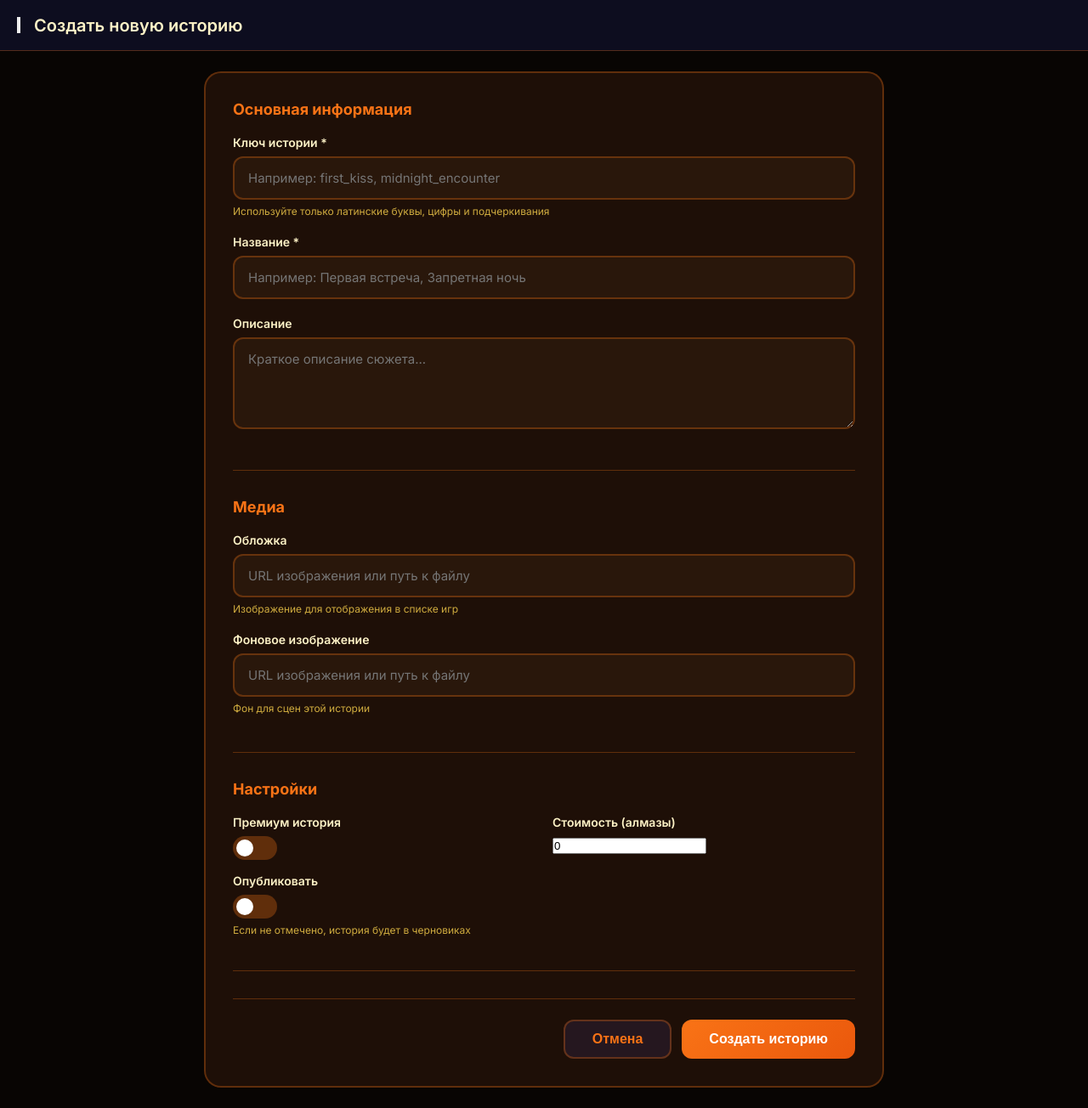
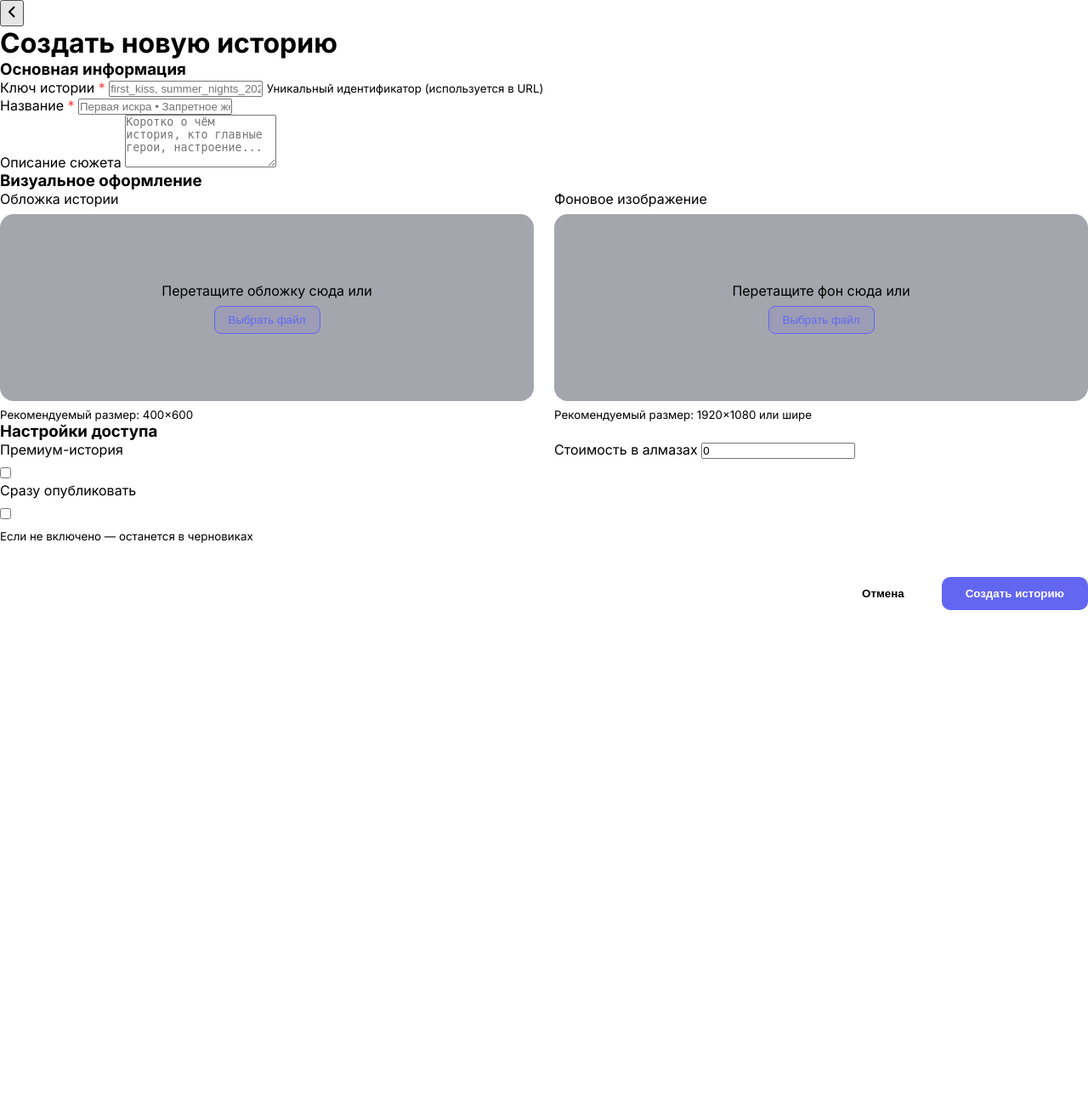
Before and after one commit to KalbinVV/visualnov, a Flask app: template templates/admin/story_create.html in a window 1280 px wide. Shown: the whole page at 85% size. After the commit the page ends 718 px from the top, so only its background shows below. Run offline with Flask 3, Linux system fonts and the light colour scheme; the template is opened without the code that fills it, so the values that code supplies are empty; some libraries are stand-ins or nearby versions.

Commit message:
Fixes of story_create

```diff
--- a/database.py
+++ b/database.py
@@ -156,6 +156,7 @@ class Story(Base):
     author: Mapped[Optional["User"]] = relationship("User", back_populates="authored_stories")
     chapters: Mapped[List["Chapter"]] = relationship("Chapter", back_populates="story", cascade="all, delete-orphan")
     story_characters: Mapped[List["StoryCharacter"]] = relationship("StoryCharacter", back_populates="story", cascade="all, delete-orphan")
+
 
 
 class Chapter(Base):
--- a/templates/admin/story_create.html
+++ b/templates/admin/story_create.html
@@ -4,97 +4,118 @@
 
 {% block content %}
 <div class="admin-container">
-  <!-- Верхняя панель -->
   <div class="top-bar">
     <div class="top-left">
-      <button class="icon-btn" onclick="window.location.href='/admin/stories'">
-        <svg class="icon" viewBox="0 0 24 24">
-          <path d="M15 18l-6-6 6-6"/>
+      <button class="icon-btn back-btn" onclick="window.location.href='/admin/stories'">
+        <svg viewBox="0 0 24 24" width="24" height="24">
+          <path d="M15 18l-6-6 6-6" stroke="currentColor" stroke-width="2" fill="none"/>
         </svg>
       </button>
-      <div class="page-title">Создать новую историю</div>
+      <h1 class="page-title">Создать новую историю</h1>
     </div>
   </div>
 
-  <!-- Основной контент -->
   <div class="main-content">
     <div class="create-form-container">
-      <form id="createForm" class="create-form">
-        <div class="form-section">
+      <form id="createStoryForm" class="create-form">
+
+        <!-- Основная информация -->
+        <section class="form-section">
           <h3>Основная информация</h3>
 
           <div class="form-group">
-            <label for="storyKey">Ключ истории *</label>
-            <input type="text" id="storyKey" name="storyKey" required
-                   placeholder="Например: first_kiss, midnight_encounter">
-            <small class="form-hint">Используйте только латинские буквы, цифры и подчеркивания</small>
+            <label for="storyKey">Ключ истории <span class="required">*</span></label>
+            <input type="text" id="storyKey" name="story_key" required
+                   pattern="[a-zA-Z0-9_]+" title="Только латинские буквы, цифры и _"
+                   placeholder="first_kiss, summer_nights_2025">
+            <small>Уникальный идентификатор (используется в URL)</small>
           </div>
 
           <div class="form-group">
-            <label for="title">Название *</label>
+            <label for="title">Название <span class="required">*</span></label>
             <input type="text" id="title" name="title" required
-                   placeholder="Например: Первая встреча, Запретная ночь">
+                   placeholder="Первая искра • Запретное желание">
           </div>
 
           <div class="form-group">
-            <label for="description">Описание</label>
+            <label for="description">Описание сюжета</label>
             <textarea id="description" name="description" rows="4"
-                      placeholder="Краткое описание сюжета..."></textarea>
+                      placeholder="Коротко о чём история, кто главные герои, настроение..."></textarea>
           </div>
-        </div>
+        </section>
 
-        <div class="form-section">
-          <h3>Медиа</h3>
+        <!-- Обложка и фон -->
+        <section class="form-section media-section">
+          <h3>Визуальное оформление</h3>
 
-          <div class="form-group">
-            <label for="coverImage">Обложка</label>
-            <input type="text" id="coverImage" name="coverImage"
-                   placeholder="URL изображения или путь к файлу">
-            <small class="form-hint">Изображение для отображения в списке игр</small>
+          <div class="media-grid">
+            <!-- Обложка -->
+            <div class="media-upload">
+              <label>Обложка истории</label>
+              <div class="dropzone" id="coverDropzone">
+                <input type="file" id="coverFile" accept="image/*" hidden>
+                <div class="dropzone-content">
+                  <div class="preview" id="coverPreview"></div>
+                  <p>Перетащите обложку сюда или</p>
+                  <button type="button" class="btn-select">Выбрать файл</button>
+                </div>
+              </div>
+              <input type="hidden" id="coverImage" name="cover_image">
+              <small>Рекомендуемый размер: 400×600</small>
+            </div>
+
+            <!-- Фон -->
+            <div class="media-upload">
+              <label>Фоновое изображение</label>
+              <div class="dropzone" id="bgDropzone">
+                <input type="file" id="bgFile" accept="image/*" hidden>
+                <div class="dropzone-content">
+                  <div class="preview" id="bgPreview"></div>
+                  <p>Перетащите фон сюда или</p>
+                  <button type="button" class="btn-select">Выбрать файл</button>
+                </div>
+              </div>
+              <input type="hidden" id="backgroundImage" name="background_image">
+              <small>Рекомендуемый размер: 1920×1080 или шире</small>
+            </div>
           </div>
+        </section>
 
-          <div class="form-group">
-            <label for="backgroundImage">Фоновое изображение</label>
-            <input type="text" id="backgroundImage" name="backgroundImage"
-                   placeholder="URL изображения или путь к файлу">
-            <small class="form-hint">Фон для сцен этой истории</small>
-          </div>
-        </div>
-
-        <div class="form-section">
-          <h3>Настройки</h3>
+        <!-- Монетизация и статус -->
+        <section class="form-section settings-section">
+          <h3>Настройки доступа</h3>
 
           <div class="form-row">
-            <div class="form-group-inline">
-              <label for="premium">Премиум история</label>
+            <div class="form-group toggle-group">
+              <label>Премиум-история</label>
               <label class="switch">
                 <input type="checkbox" id="premium" name="premium">
-                <span class="slider"></span>
+                <span class="slider round"></span>
               </label>
             </div>
 
-            <div class="form-group-inline">
-              <label for="diamondsCost">Стоимость (алмазы)</label>
-              <input type="number" id="diamondsCost" name="diamondsCost"
-                     value="0" min="0" step="10">
+            <div class="form-group">
+              <label for="diamondsCost">Стоимость в алмазах</label>
+              <input type="number" id="diamondsCost" name="diamonds_cost"
+                     min="0" step="10" value="0">
             </div>
           </div>
 
-          <div class="form-group-inline">
-            <label for="published">Опубликовать</label>
+          <div class="form-group toggle-group">
+            <label>Сразу опубликовать</label>
             <label class="switch">
-              <input type="checkbox" id="published" name="published">
-              <span class="slider"></span>
+              <input type="checkbox" id="published" name="is_published">
+              <span class="slider round"></span>
             </label>
-            <small class="form-hint">Если не отмечено, история будет в черновиках</small>
+            <small>Если не включено — останется в черновиках</small>
           </div>
-        </div>
+        </section>
 
         <div class="form-actions">
-          <button type="button" class="btn-secondary" onclick="window.location.href='/admin/stories'">
+          <button type="button" class="btn btn-secondary" onclick="history.back()">
             Отмена
           </button>
-          <button type="submit" class="btn-primary">
+          <button type="submit" class="btn btn-primary" id="submitBtn">
             Создать историю
           </button>
         </div>
@@ -105,374 +126,258 @@
 
 <style>
   :root {
-    --bg-primary: #0a0a0f;
-    --bg-gradient-start: #0f0f1a;
-    --bg-gradient-end: #1a1a2e;
     --accent: #6366f1;
     --accent-dark: #4f46e5;
-    --text-primary: #f1f5f9;
-    --text-secondary: #cbd5e1;
-    --card-bg: rgba(20, 20, 40, 0.7);
-    --card-border: rgba(99, 102, 241, 0.3);
-    --input-bg: rgba(30, 30, 50, 0.6);
-    --input-border: rgba(99, 102, 241, 0.3);
+    --danger: #ef4444;
+    --success: #10b981;
   }
 
-  [data-theme="orange"] {
-    --bg-primary: #080503;
-    --bg-gradient-start: #0d0704;
-    --bg-gradient-end: #1a1208;
-    --accent: #f97316;
-    --accent-dark: #ea580c;
-    --text-primary: #fef3c7;
-    --text-secondary: #fcd34d;
-    --card-bg: rgba(40, 20, 10, 0.7);
-    --card-border: rgba(249, 115, 22, 0.3);
-    --input-bg: rgba(50, 30, 15, 0.6);
-    --input-border: rgba(249, 115, 22, 0.3);
+  .required { color: var(--danger); }
+
+  .media-grid {
+    display: grid;
+    grid-template-columns: 1fr 1fr;
+    gap: 24px;
   }
 
-  [data-theme="purple"] {
-    --bg-primary: #0a0515;
-    --bg-gradient-start: #0d061a;
-    --bg-gradient-end: #1a082e;
-    --accent: #8b5cf6;
-    --accent-dark: #7c3aed;
-    --text-primary: #e0e7ff;
-    --text-secondary: #cbd5e1;
-    --card-bg: rgba(30, 15, 40, 0.7);
-    --card-border: rgba(139, 92, 246, 0.3);
-    --input-bg: rgba(40, 25, 50, 0.6);
-    --input-border: rgba(139, 92, 246, 0.3);
+  .media-upload {
+    display: flex;
+    flex-direction: column;
+    gap: 8px;
   }
 
-  [data-theme="dark-green"] {
-    --bg-primary: #050a06;
-    --bg-gradient-start: #070f0a;
-    --bg-gradient-end: #122014;
-    --accent: #10b981;
-    --accent-dark: #059669;
-    --text-primary: #d1fae5;
-    --text-secondary: #6ee7b7;
-    --card-bg: rgba(10, 40, 25, 0.7);
-    --card-border: rgba(16, 185, 129, 0.3);
-    --input-bg: rgba(15, 50, 35, 0.6);
-    --input-border: rgba(16, 185, 129, 0.3);
+  .dropzone {
+    height: 220px;
+    border: 2px dashed var(--input-border);
+    border-radius: 16px;
+    background: rgba(30,30,50,0.4);
+    transition: all 0.2s;
+    position: relative;
+    overflow: hidden;
   }
 
-  * {
-    margin: 0;
-    padding: 0;
-    box-sizing: border-box;
+  .dropzone:hover,
+  .dropzone.dragover {
+    border-color: var(--accent);
+    background: rgba(99,102,241,0.08);
   }
 
-  body {
-    font-family: 'Inter', sans-serif;
-    background: var(--bg-primary);
-    color: var(--text-primary);
-    min-height: 100vh;
+  .dropzone-content {
+    height: 100%;
+    display: flex;
+    flex-direction: column;
+    align-items: center;
+    justify-content: center;
+    text-align: center;
+    color: var(--text-secondary);
+    padding: 20px;
   }
 
-  .admin-container {
+  .preview {
+    width: 100%;
+    height: 140px;
+    object-fit: cover;
+    border-radius: 12px;
+    background: #111;
+    margin-bottom: 12px;
+    display: none;
+  }
+
+  .preview.has-image {
+    display: block;
+  }
+
+  .btn-select {
+    margin-top: 8px;
+    padding: 8px 16px;
+    background: rgba(99,102,241,0.15);
+    border: 1px solid var(--accent);
+    border-radius: 8px;
+    color: var(--accent);
+    cursor: pointer;
+  }
+
+  .toggle-group {
     display: flex;
     flex-direction: column;
-    min-height: 100vh;
-  }
-
-  .top-bar {
-    height: 60px;
-    background: rgba(15, 15, 35, 0.9);
-    backdrop-filter: blur(20px);
-    border-bottom: 1px solid var(--card-border);
-    display: flex;
-    align-items: center;
-    justify-content: space-between;
-    padding: 0 20px;
-    position: sticky;
-    top: 0;
-    z-index: 100;
-  }
-
-  .top-left {
-    display: flex;
-    align-items: center;
-    gap: 16px;
-  }
-
-  .page-title {
-    font-size: 20px;
-    font-weight: 600;
-  }
-
-  .main-content {
-    padding: 24px;
-    overflow-y: auto;
-    flex: 1;
-  }
-
-  .create-form-container {
-    max-width: 800px;
-    margin: 0 auto;
-  }
-
-  .create-form {
-    background: var(--card-bg);
-    backdrop-filter: blur(15px);
-    border: 2px solid var(--card-border);
-    border-radius: 20px;
-    padding: 32px;
-  }
-
-  .form-section {
-    margin-bottom: 32px;
-    padding-bottom: 24px;
-    border-bottom: 1px solid var(--card-border);
-  }
-
-  .form-section:last-child {
-    border-bottom: none;
-    margin-bottom: 0;
-    padding-bottom: 0;
-  }
-
-  .form-section h3 {
-    font-size: 18px;
-    font-weight: 700;
-    margin-bottom: 20px;
-    color: var(--accent);
-  }
-
-  .form-group {
-    margin-bottom: 20px;
-  }
-
-  .form-group label {
-    display: block;
-    font-size: 14px;
-    font-weight: 600;
-    margin-bottom: 8px;
-    color: var(--text-primary);
-  }
-
-  .form-group input[type="text"],
-  .form-group input[type="number"],
-  .form-group textarea {
-    width: 100%;
-    padding: 14px 16px;
-    background: var(--input-bg);
-    border: 2px solid var(--input-border);
-    border-radius: 12px;
-    color: var(--text-primary);
-    font-size: 15px;
-    font-family: 'Inter', sans-serif;
-    transition: all 0.2s;
-  }
-
-  .form-group input:focus,
-  .form-group textarea:focus {
-    outline: none;
-    border-color: var(--accent);
-    box-shadow: 0 0 0 4px rgba(99, 102, 241, 0.1);
-  }
-
-  .form-group textarea {
-    resize: vertical;
-    min-height: 100px;
-  }
-
-  .form-hint {
-    display: block;
-    margin-top: 6px;
-    font-size: 12px;
-    color: var(--text-secondary);
-    opacity: 0.8;
+    gap: 8px;
   }
 
   .form-row {
     display: grid;
     grid-template-columns: 1fr 1fr;
-    gap: 20px;
+    gap: 24px;
   }
 
-  .form-group-inline {
-    margin-bottom: 16px;
-  }
-
-  .form-group-inline label:first-child {
-    display: block;
-    font-size: 14px;
-    font-weight: 600;
-    margin-bottom: 8px;
-    color: var(--text-primary);
-  }
-
-  .switch {
-    position: relative;
-    display: inline-block;
-    width: 52px;
-    height: 28px;
-    vertical-align: middle;
-  }
-
-  .switch input {
-    opacity: 0;
-    width: 0;
-    height: 0;
-  }
-
-  .slider {
-    position: absolute;
-    cursor: pointer;
-    top: 0;
-    left: 0;
-    right: 0;
-    bottom: 0;
-    background-color: var(--input-border);
-    transition: .4s;
-    border-radius: 34px;
-  }
-
-  .slider:before {
-    position: absolute;
-    content: "";
-    height: 20px;
-    width: 20px;
-    left: 4px;
-    bottom: 4px;
-    background-color: white;
-    transition: .4s;
-    border-radius: 50%;
-  }
-
-  input:checked + .slider {
-    background-color: var(--accent);
-  }
-
-  input:checked + .slider:before {
-    transform: translateX(24px);
+  @media (max-width: 900px) {
+    .media-grid,
+    .form-row {
+      grid-template-columns: 1fr;
+    }
   }
 
   .form-actions {
+    margin-top: 40px;
     display: flex;
+    gap: 16px;
     justify-content: flex-end;
-    gap: 12px;
-    margin-top: 24px;
-    padding-top: 24px;
-    border-top: 1px solid var(--card-border);
   }
 
-  .btn-primary,
-  .btn-secondary {
-    padding: 12px 32px;
-    border-radius: 12px;
-    font-size: 16px;
+  .btn {
+    padding: 12px 28px;
+    border-radius: 10px;
     font-weight: 600;
     cursor: pointer;
-    transition: all 0.2s;
+  }
+
+  .btn-primary {
+    background: var(--accent);
+    color: white;
     border: none;
   }
 
-  .btn-primary {
-    background: linear-gradient(135deg, var(--accent), var(--accent-dark));
-    color: white;
-  }
-
-  .btn-primary:hover {
-    transform: translateY(-2px);
-    box-shadow: 0 8px 20px rgba(99, 102, 241, 0.3);
-  }
-
+  .btn-primary:hover { background: var(--accent-dark); }
   .btn-secondary {
-    background: rgba(99, 102, 241, 0.1);
-    color: var(--accent);
-    border: 2px solid var(--input-border);
-  }
-
-  .btn-secondary:hover {
-    background: rgba(99, 102, 241, 0.15);
-  }
-
-  @media (max-width: 768px) {
-    .form-row {
-      grid-template-columns: 1fr;
-    }
-
-    .create-form {
-      padding: 24px;
-    }
-
-    .form-actions {
-      flex-direction: column-reverse;
-    }
-
-    .btn-primary,
-    .btn-secondary {
-      width: 100%;
-    }
+    background: transparent;
+    border: 1px solid var(--text-secondary);
+    color: var(--text-primary);
   }
 </style>
 
 <script>
-document.addEventListener('DOMContentLoaded', function() {
-  const createForm = document.getElementById('createForm');
+// --------------------------------------------------
+// Загрузка изображений
+// --------------------------------------------------
+async function uploadImage(file) {
+  if (!file) return null;
 
-  createForm.addEventListener('submit', async function(e) {
+  const formData = new FormData();
+  formData.append('image', file);
+
+  try {
+    const res = await fetch('/api/upload/image', {
+      method: 'POST',
+      body: formData
+    });
+
+    const data = await res.json();
+    if (data.success && data.url) {
+      return data.url;
+    } else {
+      alert('Не удалось загрузить изображение: ' + (data.error || 'неизвестная ошибка'));
+      return null;
+    }
+  } catch (err) {
+    console.error(err);
+    alert('Ошибка при загрузке изображения');
+    return null;
+  }
+}
+
+function setupDropzone(dropzoneId, fileInputId, previewId, hiddenInputId) {
+  const dropzone = document.getElementById(dropzoneId);
+  const fileInput = document.getElementById(fileInputId);
+  const preview = document.getElementById(previewId);
+  const hidden = document.getElementById(hiddenInputId);
+
+  // Клик по зоне → открываем выбор файла
+  dropzone.addEventListener('click', () => fileInput.click());
+
+  // Выбор файла через кнопку / input
+  fileInput.addEventListener('change', async e => {
+    const file = e.target.files[0];
+    if (!file) return;
+
+    const url = await uploadImage(file);
+    if (url) {
+      preview.src = url;
+      preview.classList.add('has-image');
+      hidden.value = url;
+    }
+  });
+
+  // Drag & Drop
+  ['dragover', 'dragenter'].forEach(event => {
+    dropzone.addEventListener(event, e => {
+      e.preventDefault();
+      dropzone.classList.add('dragover');
+    });
+  });
+
+  ['dragleave', 'drop'].forEach(event => {
+    dropzone.addEventListener(event, e => {
+      e.preventDefault();
+      dropzone.classList.remove('dragover');
+    });
+  });
+
+  dropzone.addEventListener('drop', async e => {
+    const file = e.dataTransfer.files[0];
+    if (file && file.type.startsWith('image/')) {
+      const url = await uploadImage(file);
+      if (url) {
+        preview.src = url;
+        preview.classList.add('has-image');
+        hidden.value = url;
+      }
+    }
+  });
+}
+
+// Инициализация
+document.addEventListener('DOMContentLoaded', () => {
+  setupDropzone('coverDropzone', 'coverFile', 'coverPreview', 'coverImage');
+  setupDropzone('bgDropzone',   'bgFile',   'bgPreview',   'backgroundImage');
+
+  // Отправка формы
+  const form = document.getElementById('createStoryForm');
+  const submitBtn = document.getElementById('submitBtn');
+
+  form.addEventListener('submit', async e => {
     e.preventDefault();
 
-    const storyKey = document.getElementById('storyKey').value.trim();
-    const title = document.getElementById('title').value.trim();
-    const description = document.getElementById('description').value.trim();
-    const coverImage = document.getElementById('coverImage').value.trim();
-    const backgroundImage = document.getElementById('backgroundImage').value.trim();
-    const premium = document.getElementById('premium').checked;
-    const diamondsCost = parseInt(document.getElementById('diamondsCost').value) || 0;
-    const published = document.getElementById('published').checked;
+    const data = {
+      story_key:      document.getElementById('storyKey').value.trim(),
+      title:          document.getElementById('title').value.trim(),
+      description:    document.getElementById('description').value.trim() || null,
+      cover_image:    document.getElementById('coverImage').value.trim() || null,
+      background_image: document.getElementById('backgroundImage').value.trim() || null,
+      premium:        document.getElementById('premium').checked,
+      diamonds_cost:  parseInt(document.getElementById('diamondsCost').value) || 0,
+      is_published:   document.getElementById('published').checked
+    };
 
-    // Валидация
-    if (!storyKey || !title) {
-      alert('Пожалуйста, заполните обязательные поля');
+    if (!data.story_key || !data.title) {
+      alert('Заполните обязательные поля: ключ и название');
       return;
     }
 
-    if (!/^[a-zA-Z0-9_]+$/.test(storyKey)) {
-      alert('Ключ истории может содержать только латинские буквы, цифры и подчеркивания');
+    if (!/^[a-zA-Z0-9_]+$/.test(data.story_key)) {
+      alert('Ключ может содержать только латинские буквы, цифры и нижнее подчёркивание');
       return;
     }
 
-    const submitBtn = createForm.querySelector('.btn-primary');
     submitBtn.disabled = true;
-    submitBtn.textContent = 'Создание...';
+    submitBtn.textContent = 'Создаём...';
 
     try {
-      const response = await fetch('/api/stories', {
+      const res = await fetch('/api/stories', {
         method: 'POST',
-        headers: {
-          'Content-Type': 'application/json'
-        },
-        body: JSON.stringify({
-          story_key: storyKey,
-          title: title,
-          description: description || null,
-          cover_image: coverImage || null,
-          background_image: backgroundImage || null,
-          premium: premium,
-          diamonds_cost: diamondsCost,
-          is_published: published
-        })
+        headers: { 'Content-Type': 'application/json' },
+        body: JSON.stringify(data)
       });
 
-      const data = await response.json();
+      const json = await res.json();
 
-      if (response.ok && data.success) {
-        window.location.href = `/admin/stories/editor/${data.story.id}`;
+      if (res.ok && json.success) {
+        window.location.href = `/admin/stories/editor/${json.story.id}`;
       } else {
-        alert(data.error || 'Ошибка создания истории');
-        submitBtn.disabled = false;
-        submitBtn.textContent = 'Создать историю';
+        alert(json.error || 'Не удалось создать историю');
       }
-    } catch (error) {
-      console.error('Ошибка:', error);
-      alert('Ошибка подключения к серверу');
+    } catch (err) {
+      console.error(err);
+      alert('Ошибка соединения с сервером');
+    } finally {
       submitBtn.disabled = false;
       submitBtn.textContent = 'Создать историю';
     }
```
